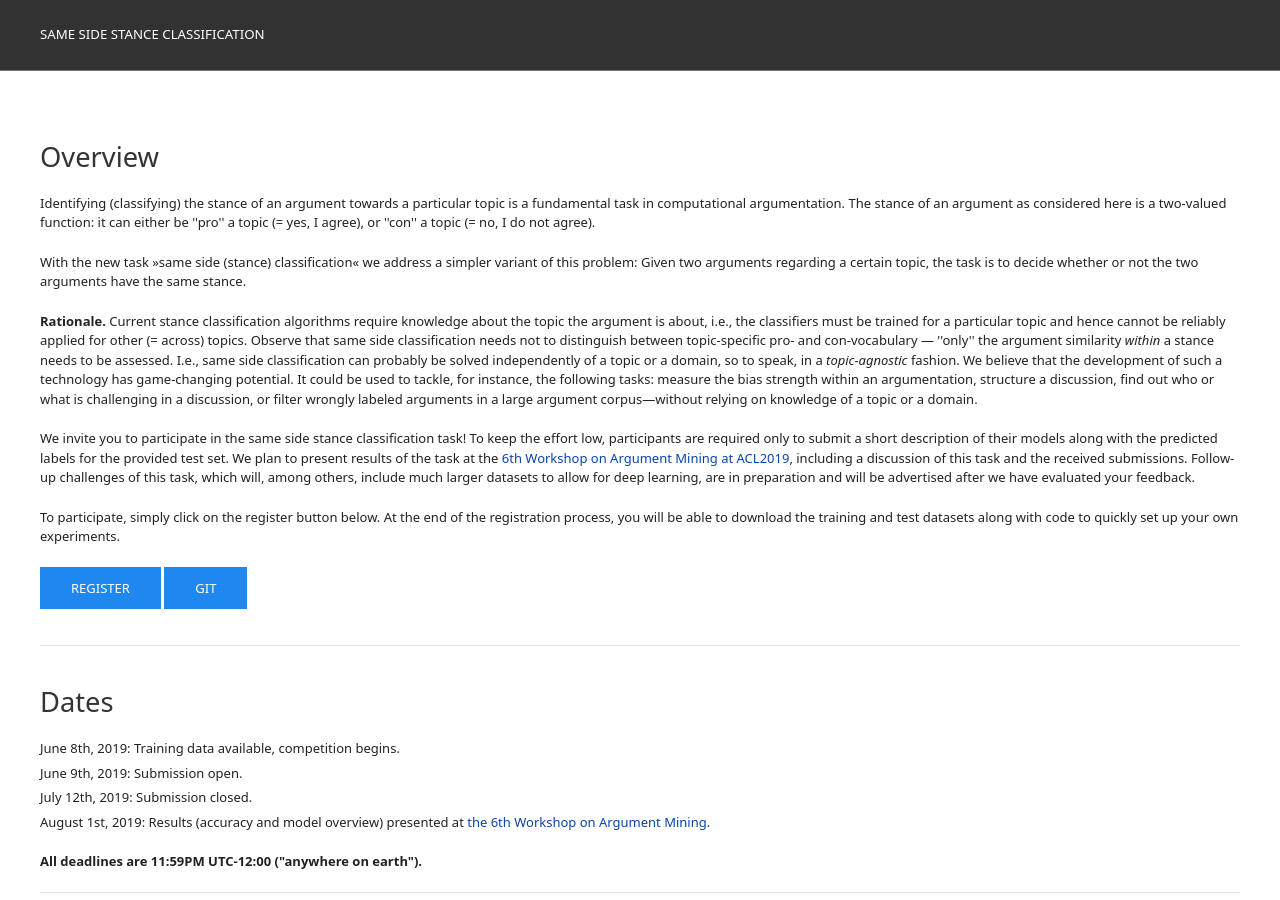
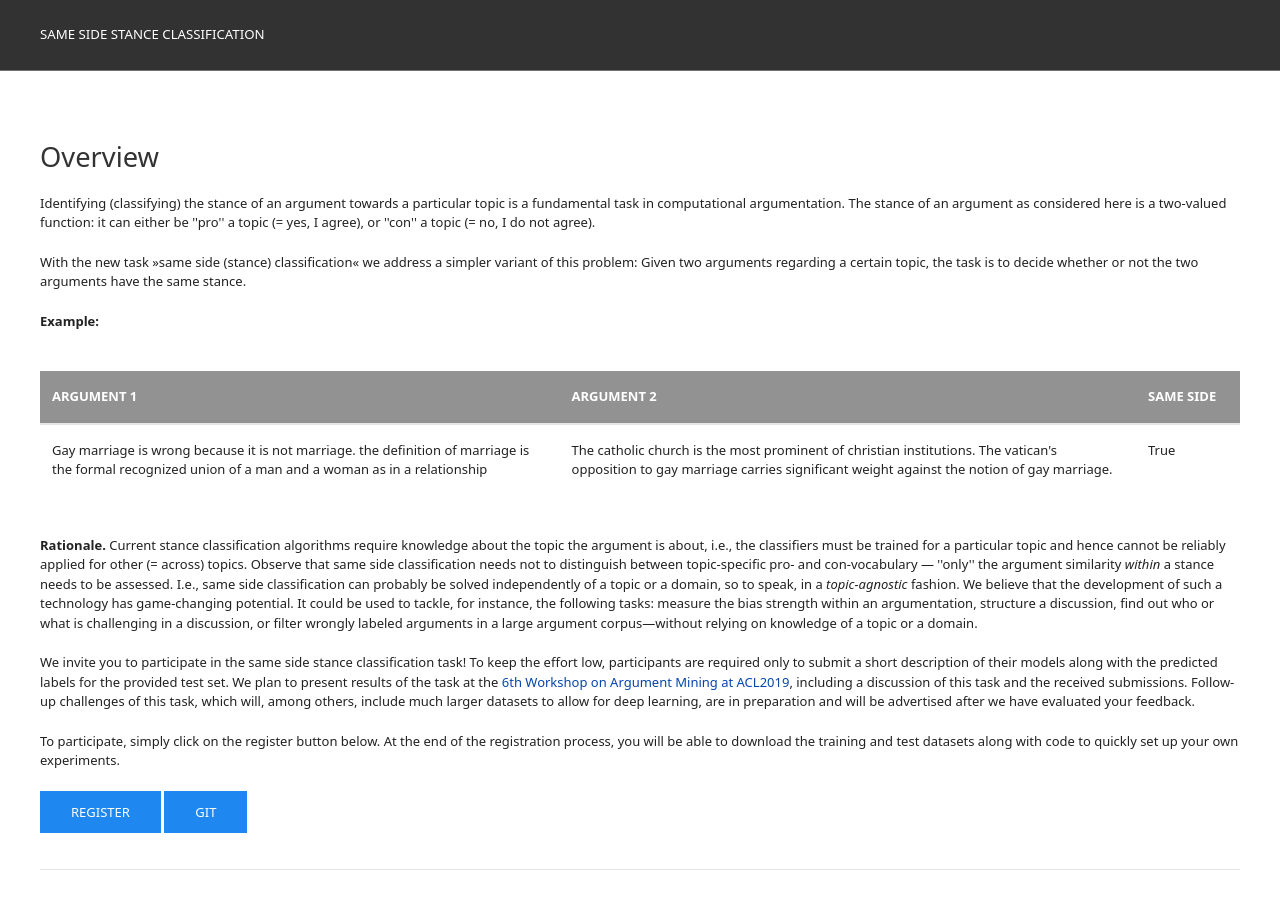
Before and after one commit to shahbazsyed/sameside-webis-de.github.io, a Jekyll site: the page built from index.html, in a window 1280 px wide and 900 px high. Built offline with Jekyll 4.4.1, drawn with Linux system fonts in a browser that asks for light colours.

Commit message:
adding example

```diff
--- a/index.html
+++ b/index.html
@@ -13,6 +13,14 @@ Identifying (classifying) the stance of an argument towards a particular topic i
 </p>
 <p>
 With the new task &raquo;same side (stance) classification&laquo; we address a simpler variant of this problem: Given two arguments regarding a certain topic, the task is to decide whether or not the two arguments have the same stance.
+</p>
+<p>
+<strong> Example: </strong>
+<table class="uk-margin-medium uk-table uk-table-divider">
+  <tr><th>Argument 1</th><th>Argument 2</th><th style="width:80px" > Same Side</th></tr>
+  <tr><td>Gay marriage is wrong because it is not marriage. the definition of marriage is the formal recognized union of a man and a woman as in a relationship</td><td>The catholic church is the most prominent of christian institutions. The vatican's opposition to gay marriage carries significant weight against the notion of gay marriage.</td><td>True</td></tr>
+
+</table>
 </p>
 <p>
 <strong> Rationale. </strong> Current stance classification algorithms require knowledge about the topic the argument is about, i.e., the classifiers must be trained for a particular topic and hence cannot be reliably applied for other (=&nbsp;across) topics. Observe that same side classification needs not to distinguish between topic-specific pro- and con-vocabulary &mdash; ''only'' the argument similarity <i>within</i> a stance needs to be assessed. I.e., same side classification can probably be solved independently of a topic or a domain, so to speak, in a <i>topic-agnostic</i> fashion. We believe that the development of such a technology has game-changing potential. It could be used to tackle, for instance, the following tasks: measure the bias strength within an argumentation, structure a discussion, find out who or what is challenging in a discussion, or filter wrongly labeled arguments in a large argument corpus&mdash;without relying on knowledge of a topic or a domain.
```
